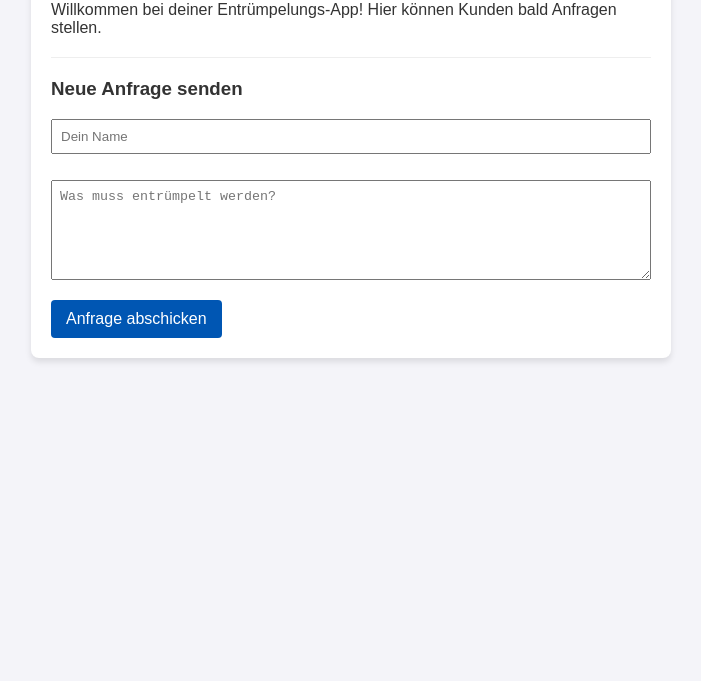
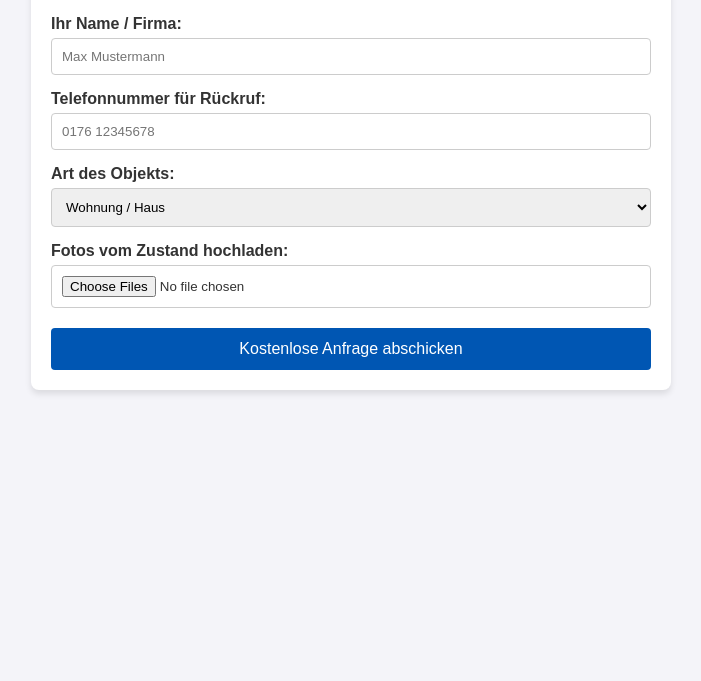
Before and after one commit to entruempelungschopfheim/hh-service-app, a plain HTML site: page Index.html in a window 1280 px wide. Shown: the part 119-800 px from the top of the page, without its empty margins (289-990 px from the left). Drawn offline with Linux system fonts and the light colour scheme.

Commit message:
Update Index.html

```diff
--- a/Index.html
+++ b/Index.html
@@ -2,7 +2,6 @@
 <html lang="de">
   <head>
     <meta charset="UTF-8" />
-    <link rel="icon" type="image/svg+xml" href="/vite.svg" />
     <meta name="viewport" content="width=device-width, initial-scale=1.0" />
     <title>H&H Service - Entrümpelung & App</title>
     <style>
@@ -21,15 +20,26 @@
         border-radius: 8px;
         box-shadow: 0 4px 6px rgba(0,0,0,0.1);
       }
-      h1 { color: #0056b3; }
+      h1 { color: #0056b3; font-size: 24px; }
+      label { display: block; margin-top: 15px; font-weight: bold; }
+      input, textarea, select {
+        width: 100%;
+        padding: 10px;
+        margin-top: 5px;
+        box-sizing: border-box;
+        border: 1px solid #ccc;
+        border-radius: 4px;
+      }
       button {
         background-color: #0056b3;
         color: white;
         border: none;
-        padding: 10px 15px;
+        padding: 12px;
         border-radius: 4px;
         cursor: pointer;
         font-size: 16px;
+        width: 100%;
+        margin-top: 20px;
       }
       button:hover { background-color: #004494; }
     </style>
@@ -37,12 +47,27 @@
   <body>
     <div class="container">
       <h1>H&H Service App</h1>
-      <p>Willkommen bei deiner Entrümpelungs-App! Hier können Kunden bald Anfragen stellen.</p>
-      <hr style="border:0; border-top:1px solid #eee; margin:20px 0;">
-      <h3>Neue Anfrage senden</h3>
-      <p><input type="text" placeholder="Dein Name" style="width:100%; padding:8px; margin-bottom:10px; box-sizing:border-box;"></p>
-      <p><textarea placeholder="Was muss entrümpelt werden?" style="width:100%; padding:8px; height:100px; box-sizing:border-box;"></textarea></p>
-      <button onclick="alert('Anfrage abgesendet! (Prototyp)')">Anfrage abschicken</button>
+      <p>Digitale Anfrage für Entrümpelungen & Haushaltsauflösungen.</p>
+
+      <form onsubmit="event.preventDefault(); alert('Vielen Dank! Ihre Anfrage wurde erfolgreich übermittelt.');">
+        <label for="name">Ihr Name / Firma:</label>
+        <input type="text" id="name" placeholder="Max Mustermann" required>
+
+        <label for="phone">Telefonnummer für Rückruf:</label>
+        <input type="tel" id="phone" placeholder="0176 12345678" required>
+
+        <label for="object-type">Art des Objekts:</label>
+        <select id="object-type">
+          <option value="wohnung">Wohnung / Haus</option>
+          <option value="keller">Keller / Dachboden</option>
+          n<option value="gewerbe">Gewerbe / Büro</option>
+        </select>
+
+        <label for="photos">Fotos vom Zustand hochladen:</label>
+        <input type="file" id="photos" accept="image/*" multiple>
+
+        <button type="submit">Kostenlose Anfrage abschicken</button>
+      </form>
     </div>
   </body>
 </html>
```
